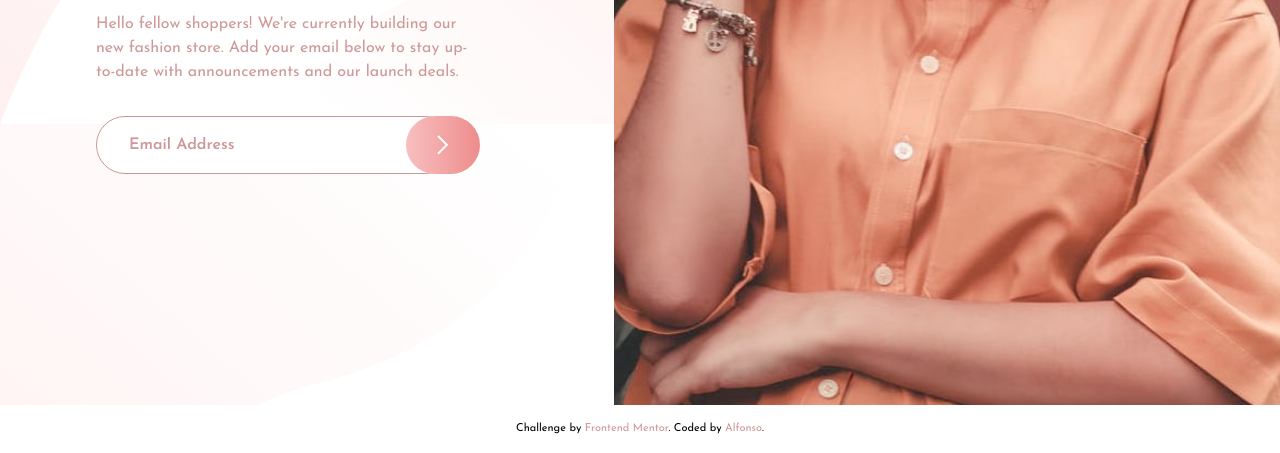
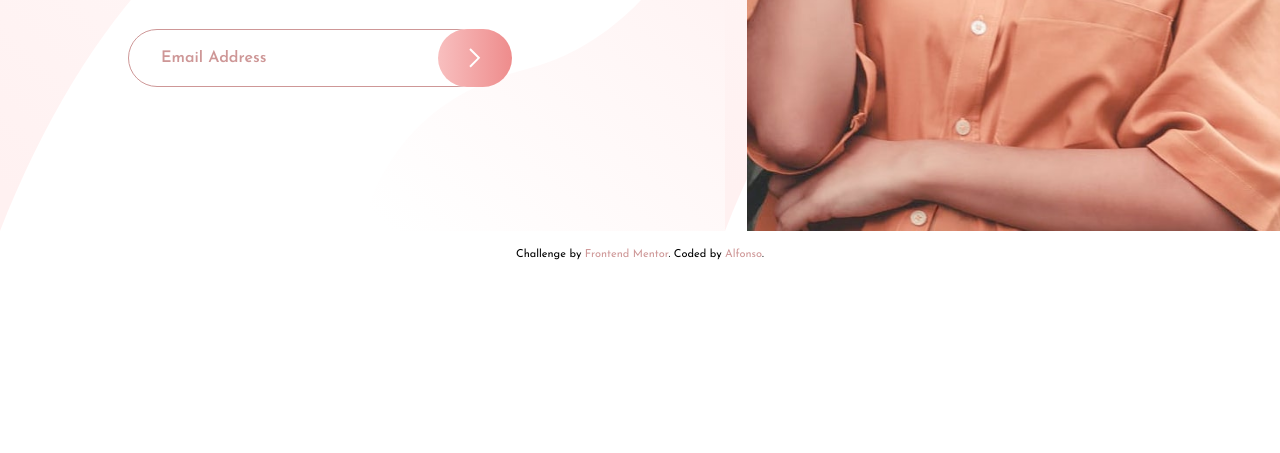
Before and after one commit to ameneses67/base-apparel-coming-soon, a website built with Vite: page index.html in a window 1280 px wide. Shown: the part 468-921 px from the top of the page. After the commit the page ends 800 px from the top, so only its background shows below. Built offline with nearby package versions, Linux system fonts and the light colour scheme.

Commit message:
readme update

```diff
--- a/index.html
+++ b/index.html
@@ -25,7 +25,7 @@
       </header>
       <div class="flex flex-col-reverse sm:flex-row">
         <div
-          class="px-4 py-16 sm:px-8 sm:py-0 lg:px-16 xl:px-24 2xl:px-32 flex flex-col gap-8 sm:gap-0 md:gap-8 w-full sm:w-[48%] sm:bg-hero-pattern bg-contain"
+          class="px-4 py-16 sm:px-8 sm:py-0 lg:px-24 xl:px-32 2xl:px-36 flex flex-col gap-8 sm:gap-0 md:gap-8 w-full sm:w-[48%] md:w-1/2 lg:w-7/12 sm:bg-hero-pattern bg-contain"
         >
           <header class="hidden sm:block">
             <div class="pt-8 md:pt-16 pb-4">
@@ -82,7 +82,7 @@
             </form>
           </div>
         </div>
-        <picture class="w-full sm:w-[52%]">
+        <picture class="w-full sm:w-[52%] md:1/2 lg:w-5/12">
           <source
             media="(max-width: 639px)"
             srcset="./src/images/hero-mobile.jpg"
```
Also changed, not shown: README.md, src/images/desktop-design.jpg (added), src/images/screenshot.jpg (added), 1 other file.
